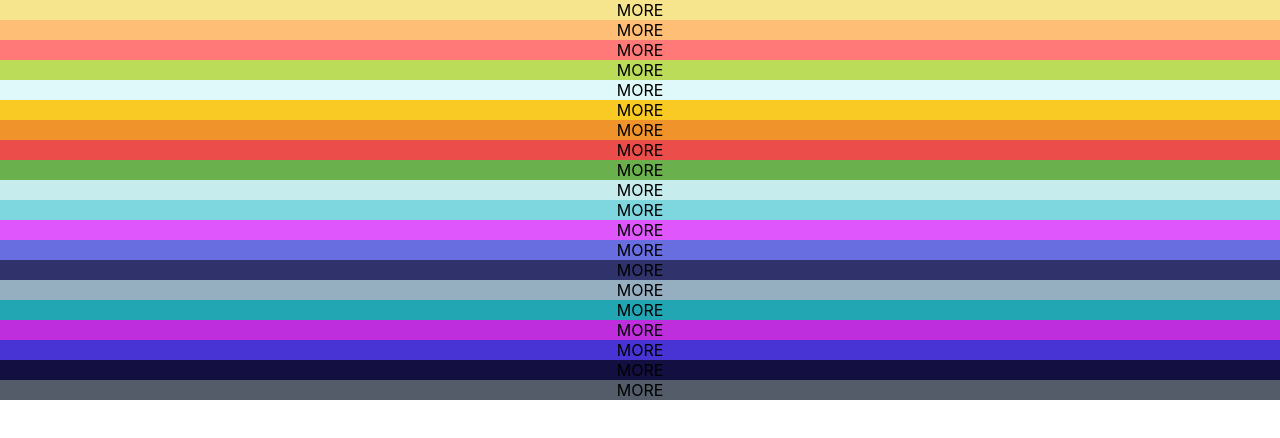
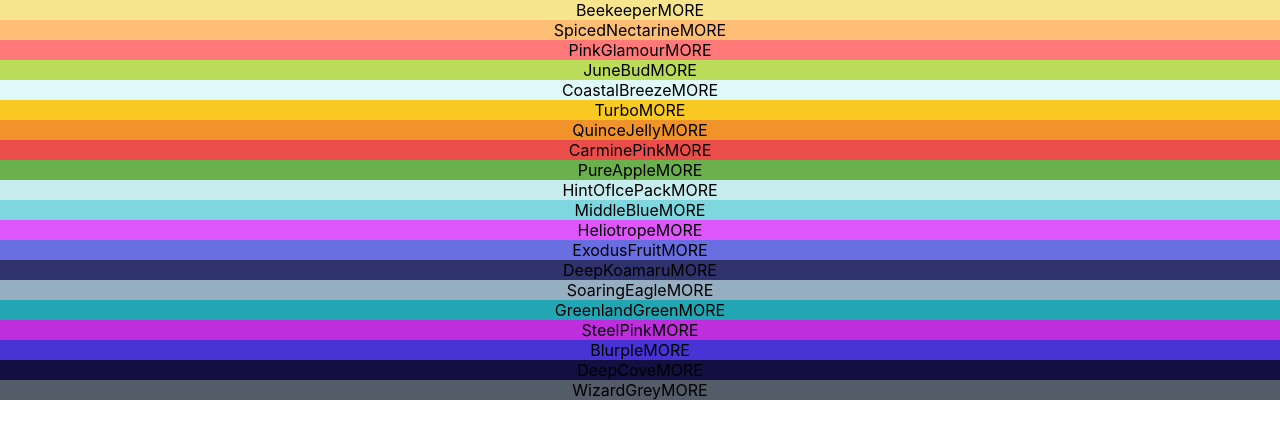
Before and after one commit to Decomplosed/colors-app, a React (Create React App) app: page / in a window 1280 px wide. Shown: the top 438 px of the page. Built offline with nearby package versions, Linux system fonts and the light colour scheme.

Commit message:
print out the color name

```diff
--- a/src/ColorBox.js
+++ b/src/ColorBox.js
@@ -4,6 +4,7 @@ export class ColorBox extends Component {
   render() {
     return (
       <div style={{ background: this.props.background }} className='ColorBox'>
+        <span>{this.props.name}</span>
         <span>MORE</span>
       </div>
     )
```
